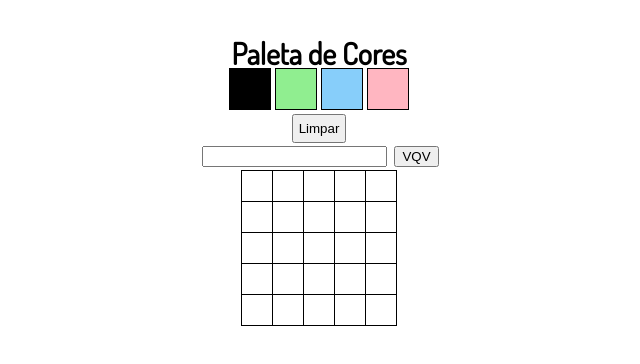
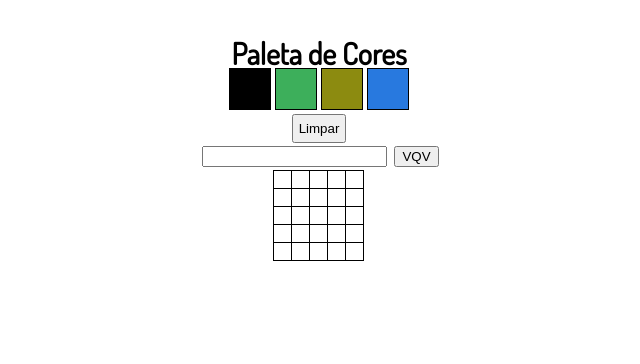
Before and after one commit to mayukuni/pixels-art, a website: page index.html in a window 1280 px wide. Shown: the whole page, without its empty margins (321-961 px from the left). Drawn offline with Linux system fonts and the light colour scheme; a web font is replaced by a local one.

Commit message:
requisito 12

```diff
--- a/script.js
+++ b/script.js
@@ -1,7 +1,15 @@
 document.getElementsByClassName('color')[0].style.backgroundColor = 'black';
-document.getElementsByClassName('color')[1].style.backgroundColor = 'lightGreen';
-document.getElementsByClassName('color')[2].style.backgroundColor = 'lightSkyBlue';
-document.getElementsByClassName('color')[3].style.backgroundColor = 'lightPink';
+
+function randomColor() {
+  return `rgb(${Math.floor(Math.random() * 256)}, ${Math.floor(Math.random() * 256)}, ${Math.floor(Math.random() * 256)})`
+}
+document.getElementsByClassName('color')[1].style.backgroundColor = randomColor();
+document.getElementsByClassName('color')[2].style.backgroundColor = randomColor();
+document.getElementsByClassName('color')[3].style.backgroundColor = randomColor();
+
+// console.log(document.getElementsByClassName('color')[1].style.backgroundColor)
+// console.log(document.getElementsByClassName('color')[2].style.backgroundColor)
+// console.log(document.getElementsByClassName('color')[3].style.backgroundColor)
 
 const color = document.getElementsByClassName('color');
 
--- a/style.css
+++ b/style.css
@@ -18,13 +18,12 @@
 
 .pixel {
   border: solid black 1px;
-  width: 30px;
-  height: 30px;
-  display: inline-block;
+  width: 17px;
+  height: 17px;
+  display: inline-flex;
   background-color: white;
   margin-bottom: -5px;
   margin-left: -1px;
-  margin-top: 0px;
 }
 
 #clear-board {
```
